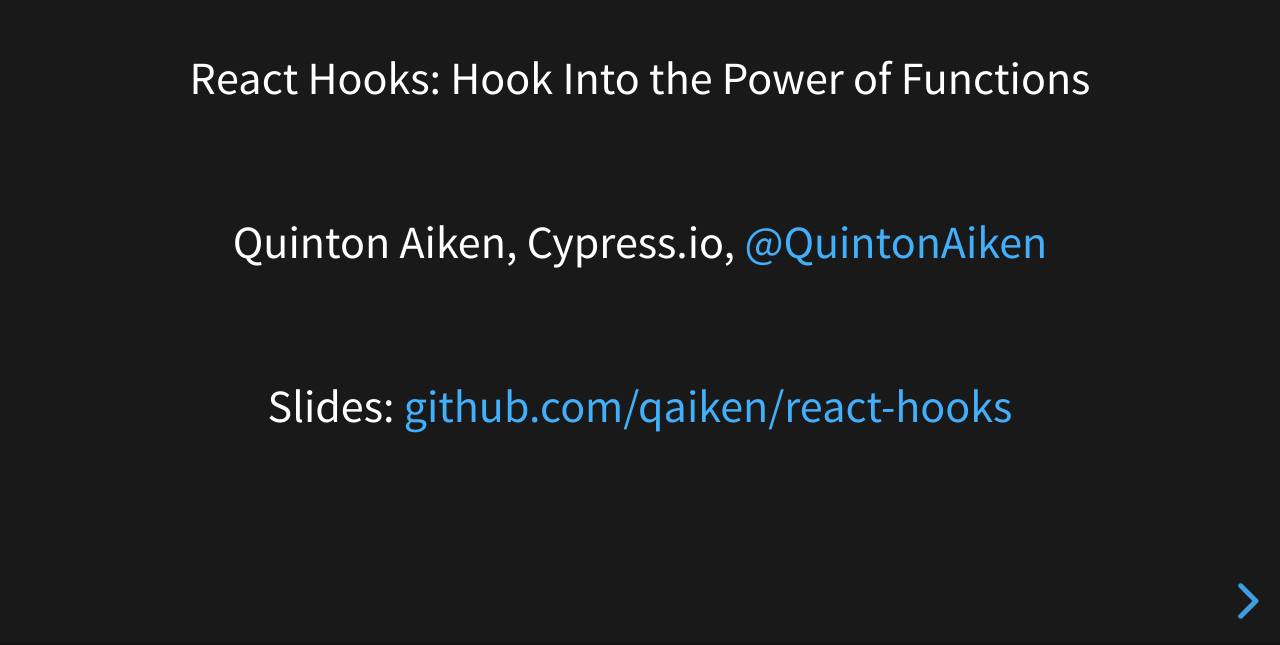
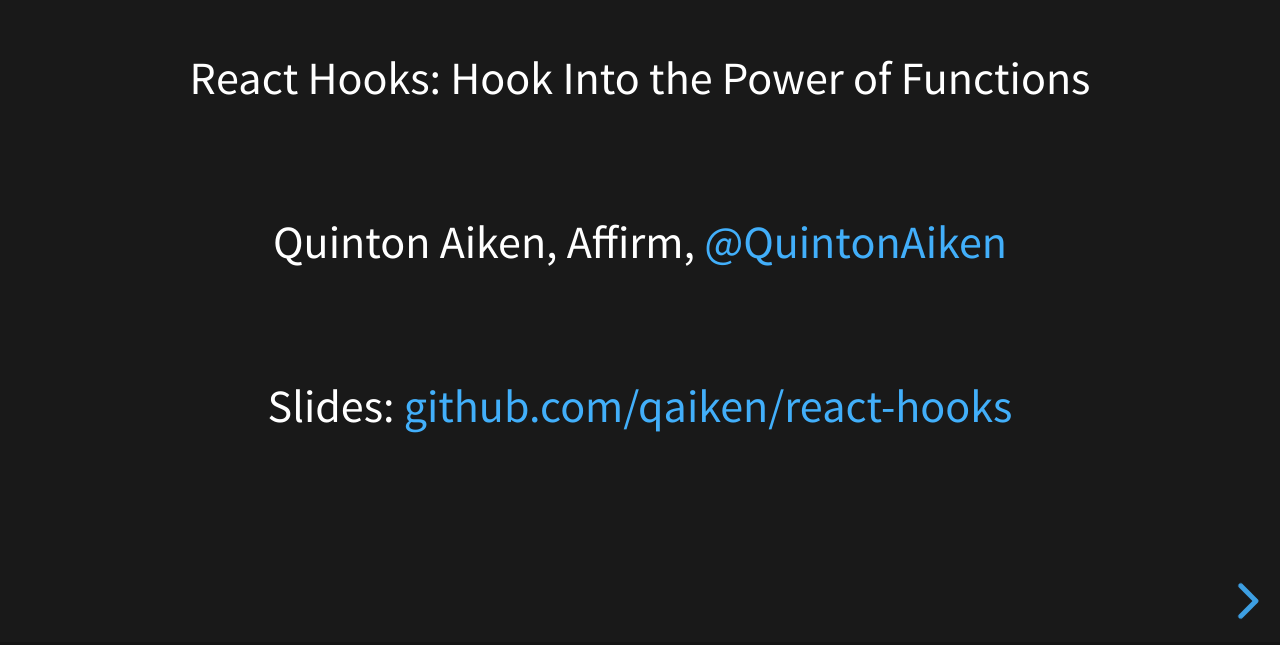
Before and after one commit to qaiken/react-hooks, a website: page index.html in a window 1280 px wide. Shown: the part 155-800 px from the top of the page. Drawn offline with Linux system fonts and the light colour scheme.

Commit message:
update company in bio

```diff
--- a/index.html
+++ b/index.html
@@ -27,7 +27,7 @@
           <p>React Hooks: Hook Into the Power of Functions</p>
           <br />
           <p>
-            Quinton Aiken, Cypress.io,
+            Quinton Aiken, Affirm,
             <a target="_blank" href="https://twitter.com/QuintonAiken">@QuintonAiken</a>
           </p>
           <br />
@@ -907,7 +907,7 @@
           <p>Thank you!</p>
           <p>Questions?</p>
           <p>
-            Quinton Aiken, Cypress.io,
+            Quinton Aiken, Affirm,
             <a target="_blank" href="https://twitter.com/QuintonAiken">@QuintonAiken</a>
           </p>
         </section>
```
